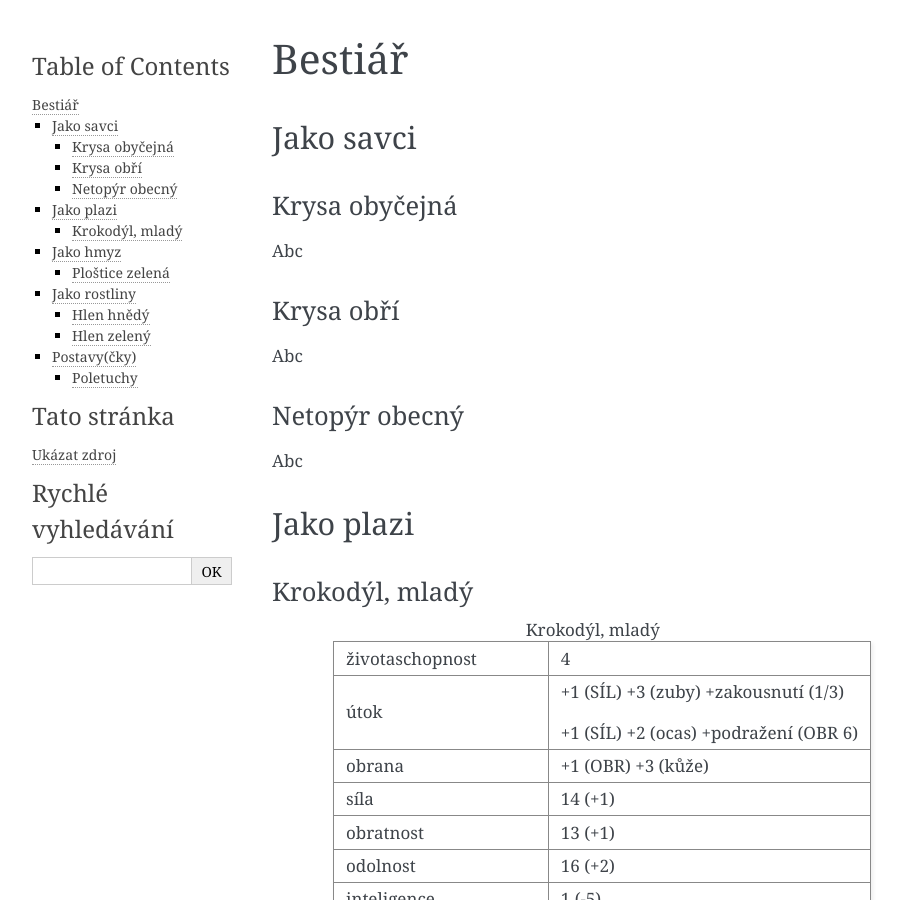
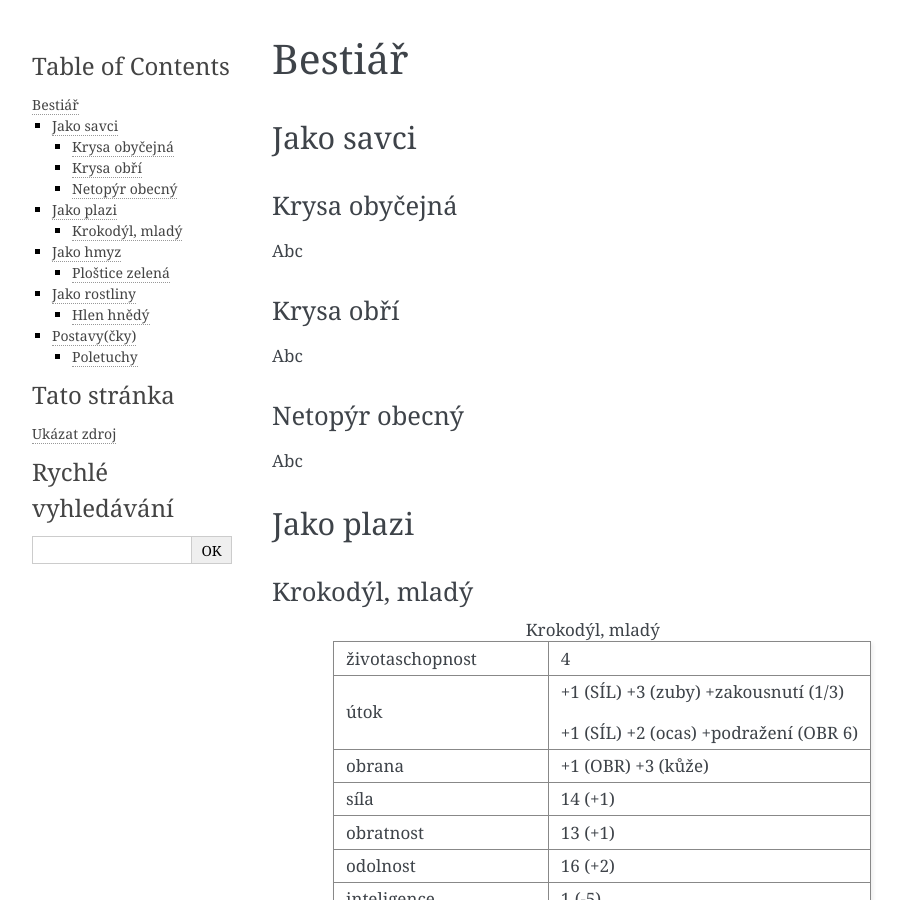
Before and after one commit to jhutar/nasdracak, a Sphinx documentation site: the page built from docs/source/pravidla/bestiar/index.rst, in a window 1280 px wide and 900 px high. Shown: the whole window, without its empty margins (148-1051 px from the left). Built offline with Sphinx 7.4.7, drawn with Linux system fonts in a browser that asks for light colours.

Commit message:
fix: Warningy ohledne syntaxe

```diff
--- a/docs/source/pravidla/bestiar/index.rst
+++ b/docs/source/pravidla/bestiar/index.rst
@@ -5,6 +5,7 @@
 ----------
 
 .. _Krysa obyčejná:
+
 Krysa obyčejná
 ~~~~~~~~~~~~~~
 
@@ -12,6 +13,7 @@
 
 
 .. _Krysa obří:
+
 Krysa obří
 ~~~~~~~~~~
 
@@ -19,6 +21,7 @@
 
 
 .. _Netopýr obecný:
+
 Netopýr obecný
 ~~~~~~~~~~~~~~
 
@@ -29,6 +32,7 @@
 ----------
 
 .. _Krokodýl, mladý:
+
 Krokodýl, mladý
 ~~~~~~~~~~~~~~~
 
@@ -78,6 +82,7 @@
 ---------
 
 .. _Ploštice zelená:
+
 Ploštice zelená
 ~~~~~~~~~~~~~~~
 
@@ -88,6 +93,7 @@
 -------------
 
 .. _Hlen hnědý:
+
 Hlen hnědý
 ~~~~~~~~~~
 
@@ -127,17 +133,11 @@
 
 
 
-.. _Hlen zelený:
-Hlen zelený
-~~~~~~~~~~~
-
-Abc
-
-
 Postavy(čky)
 ------------
 
 .. _Poletuchy:
+
 Poletuchy
 ~~~~~~~~~
 
```
